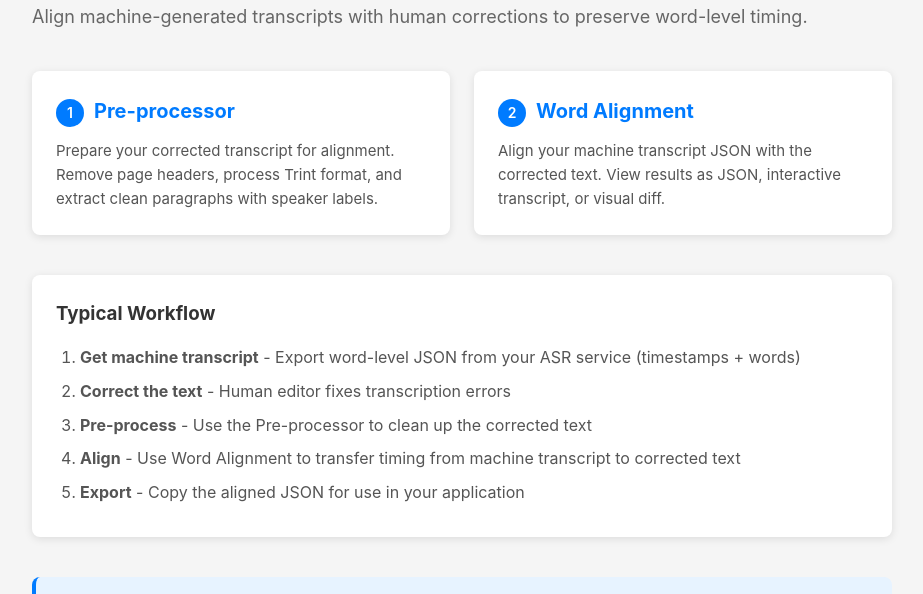
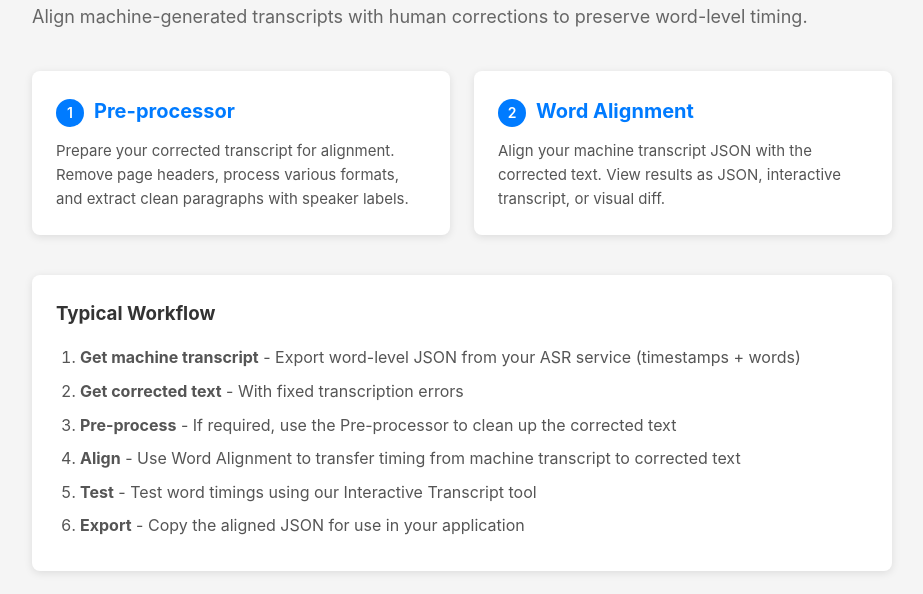
Before and after one commit to theirstory/ts-aligner, a plain HTML site: page demo/index.html in a window 1280 px wide. Shown: the part 128-722 px from the top of the page, without its empty margins (178-1101 px from the left). Drawn offline with Linux system fonts and the light colour scheme.

Commit message:
Update descriptions in index.html for clarity

```diff
--- a/demo/index.html
+++ b/demo/index.html
@@ -152,7 +152,7 @@
     <div class="tools">
         <a href="pre-processor.html" class="tool-card">
             <h2><span class="tool-number">1</span>Pre-processor</h2>
-            <p>Prepare your corrected transcript for alignment. Remove page headers, process Trint format, and extract clean paragraphs with speaker labels.</p>
+            <p>Prepare your corrected transcript for alignment. Remove page headers, process various formats, and extract clean paragraphs with speaker labels.</p>
         </a>
 
         <a href="word-alignment-demo.html" class="tool-card">
@@ -165,9 +165,10 @@
         <h3>Typical Workflow</h3>
         <ol>
             <li><strong>Get machine transcript</strong> - Export word-level JSON from your ASR service (timestamps + words)</li>
-            <li><strong>Correct the text</strong> - Human editor fixes transcription errors</li>
-            <li><strong>Pre-process</strong> - Use the Pre-processor to clean up the corrected text</li>
+            <li><strong>Get corrected text</strong> - With fixed transcription errors</li>
+            <li><strong>Pre-process</strong> - If required, use the Pre-processor to clean up the corrected text</li>
             <li><strong>Align</strong> - Use Word Alignment to transfer timing from machine transcript to corrected text</li>
+            <li><strong>Test</strong> - Test word timings using our Interactive Transcript tool</li>
             <li><strong>Export</strong> - Copy the aligned JSON for use in your application</li>
         </ol>
     </div>
```
